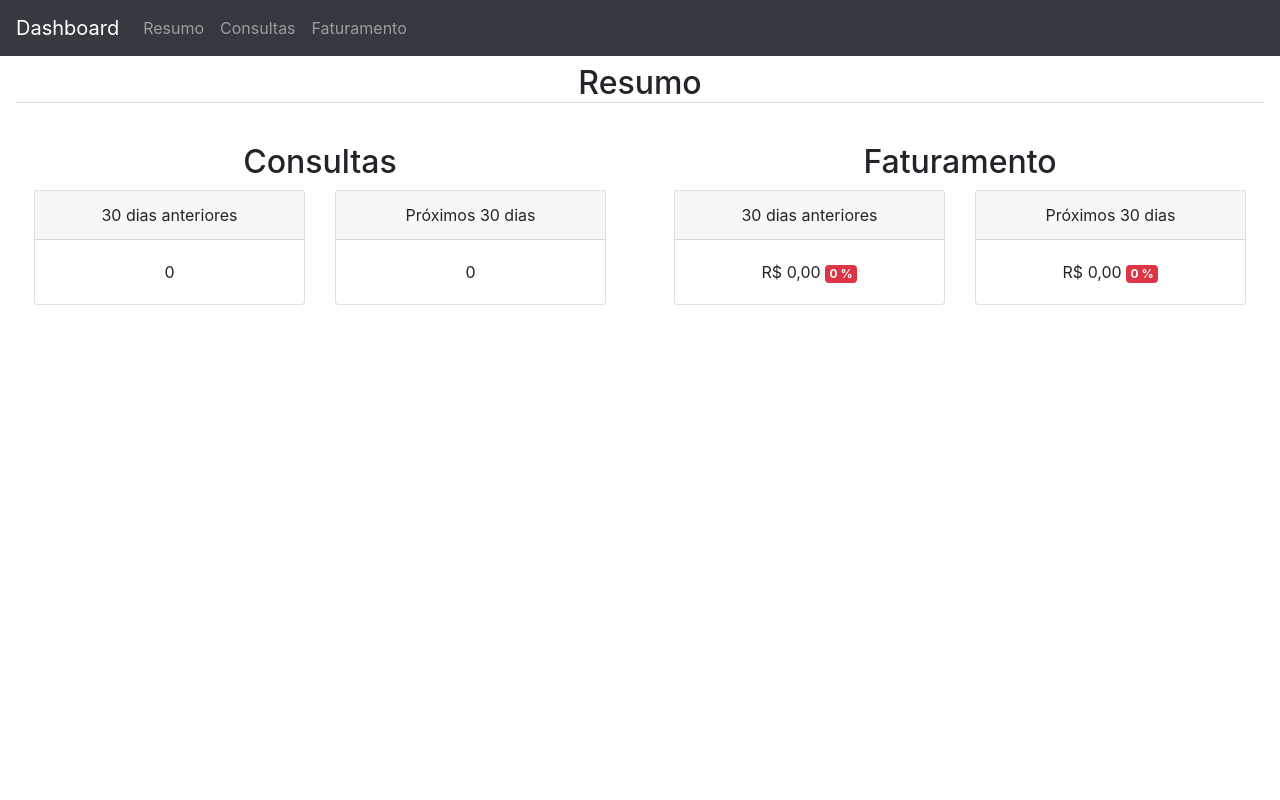
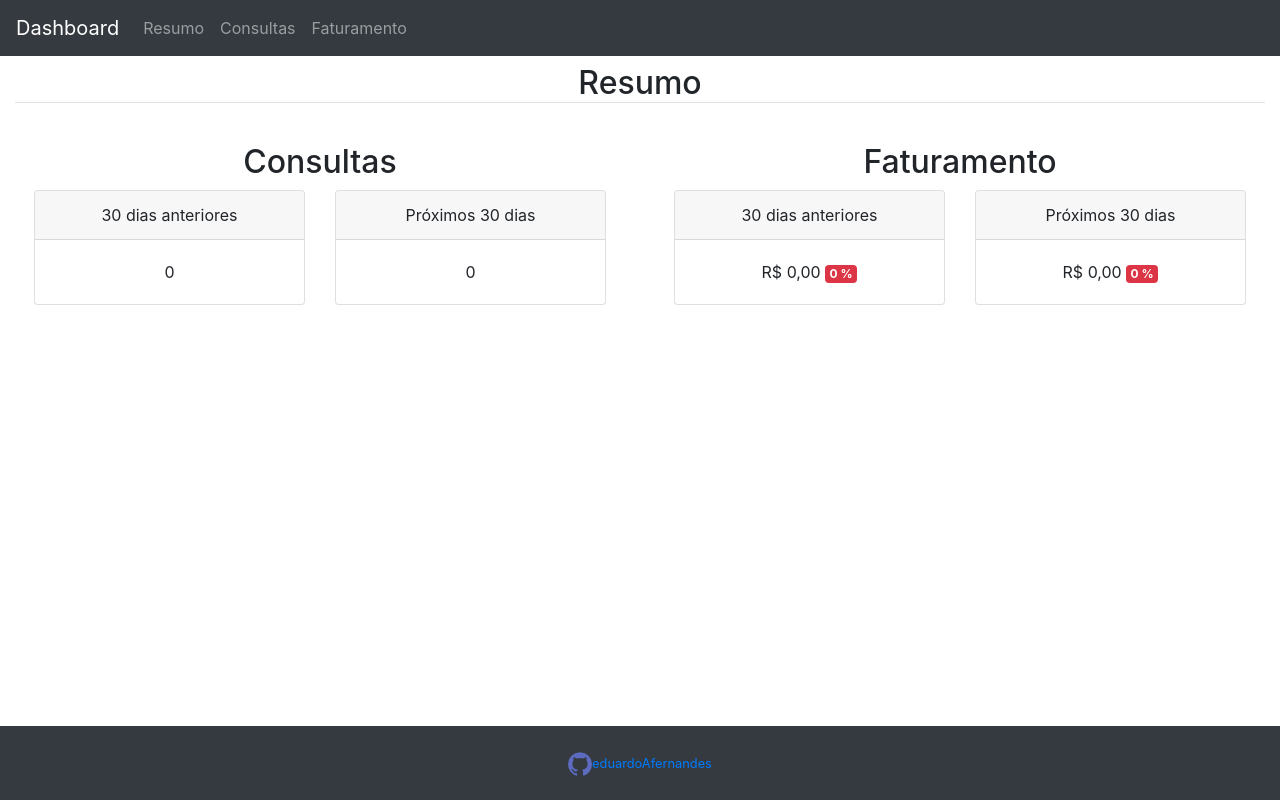
Before and after one commit to eduardoAfernandes/react-dashboard, a React (Create React App) app: page / in a window 1280 px wide. Built offline with nearby package versions, Linux system fonts and the light colour scheme; no server answers.

Commit message:
Adicionado Footer

```diff
--- a/src/App.js
+++ b/src/App.js
@@ -6,6 +6,7 @@ import MenuSuperior from './Components/MenuSuperior/MenuSuperior';
 import Resumo from './Components/Resumo/Resumo';
 import Consultas from './Components/Consultas/Consultas';
 import Faturamento from './Components/Faturamento/Faturamento';
+import Footer from './Components/Footer/Footer'
 
 // Rotas
 import { Switch, Route } from 'react-router-dom';
@@ -35,6 +36,7 @@ function App() {
             </div>
           </div>
         </div>
+        <Footer/>
      </div>
   );
 
--- /dev/null
+++ b/src/Components/Footer/Footer.css
@@ -0,0 +1,6 @@
+.footer {
+    position:absolute;
+    bottom:0;
+    height:auto;
+    width:100%;
+}
--- /dev/null
+++ b/src/Components/Footer/Footer.js
@@ -0,0 +1,20 @@
+import React, { Component } from 'react';
+import './Footer.css';
+import logoGithub from './../../github.png';
+
+class Footer extends Component {
+    render() {
+        return(
+            <footer id="sticky-footer" className="py-4 footer bg-dark text-white-50">
+          <div className="container text-center ">
+        <a href="https://github.com/eduardoAfernandes/" target="_blank" rel="noopener noreferrer">
+              <span><img src={logoGithub} alt="logo"></img></span>
+              <small>eduardoAfernandes</small>
+              </a>
+            </div>
+          </footer>
+                  )
+    }
+}
+
+export default Footer;
```
Also changed, not shown: src/github.png (added).
